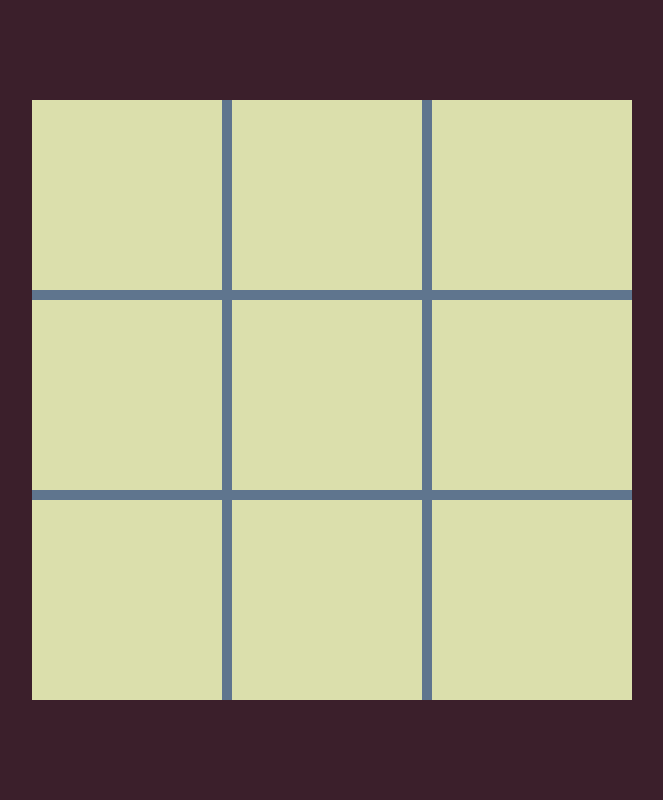
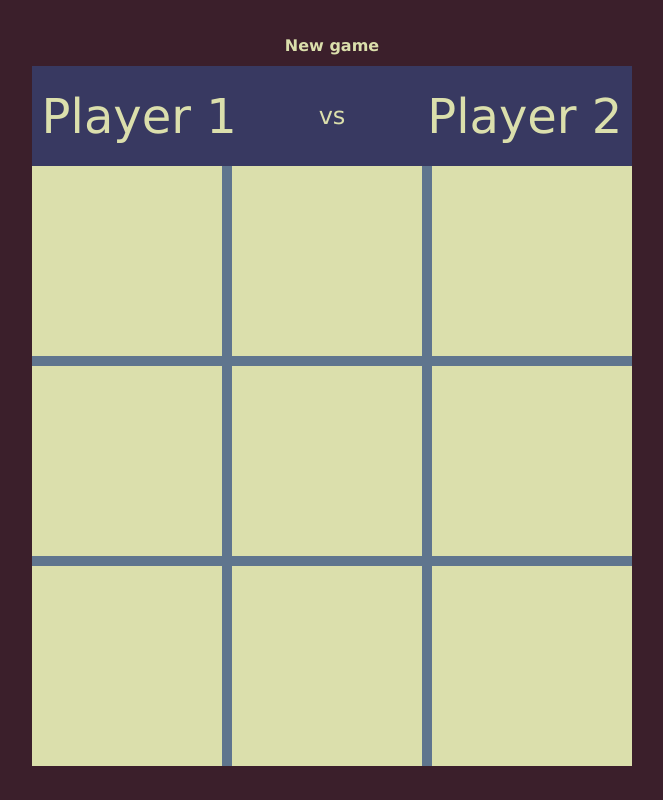
Before and after one commit to ClaudeDebussy/odin-tic-tac-toe, a plain HTML site: page index.html in a window 1280 px wide. Shown: the whole page, without its empty margins (308-971 px from the left). Drawn offline with Linux system fonts and the light colour scheme.

Commit message:
Create new game button, player names

```diff
--- a/index.html
+++ b/index.html
@@ -8,6 +8,12 @@
 </head>
 <body>
   <div class="game">
+    <div class="new-game-button">New game</div>
+    <div class="player-names-row">
+      <div class="player-name player-1-name">Player 1</div>
+      <div class="vs">vs</div>
+      <div class="player-name player-2-name">Player 2</div>
+    </div>
     <div class="row">
       <div class="square _0-0"></div>
       <div class="square _0-1"></div>
--- a/style.css
+++ b/style.css
@@ -66,6 +66,60 @@ body {
   display: grid;
   grid-template-columns: 1fr;
   place-self: center;
+
+  font-family: Verdana, Geneva, Tahoma, sans-serif;
+  color: var(--tictactoe-light);
+}
+
+.new-game-button {
+  place-self: center;
+  font-weight: 600;
+  margin-bottom: .5em;
+}
+
+.new-game-button:hover {
+  text-decoration: underline;
+  cursor: pointer;
+  color: var(--tictactoe-red)
+}
+
+
+.player-names-row {
+  height: 100px;
+
+  background-color: var(--tictactoe-darkblue);
+  font-size: 3em;
+
+  display: grid;
+  grid-template-areas: "player-1-name vs player-2-name";
+  grid-template-columns: 1fr auto 1fr;
+
+  padding-left: .2em;
+  padding-right: .2em;
+}
+
+.vs {
+  font-size: .5em;
+  grid-area: vs;
+  justify-self: center;
+  align-self: center;
+}
+
+.player-name {
+
+
+}
+
+.player-1-name {
+  grid-area: player-1-name;
+  justify-self: left;
+  align-self: center;
+}
+
+.player-2-name {
+  grid-area: player-2-name;
+  justify-self: right;
+  align-self: center;
 }
 
 .row {
```
